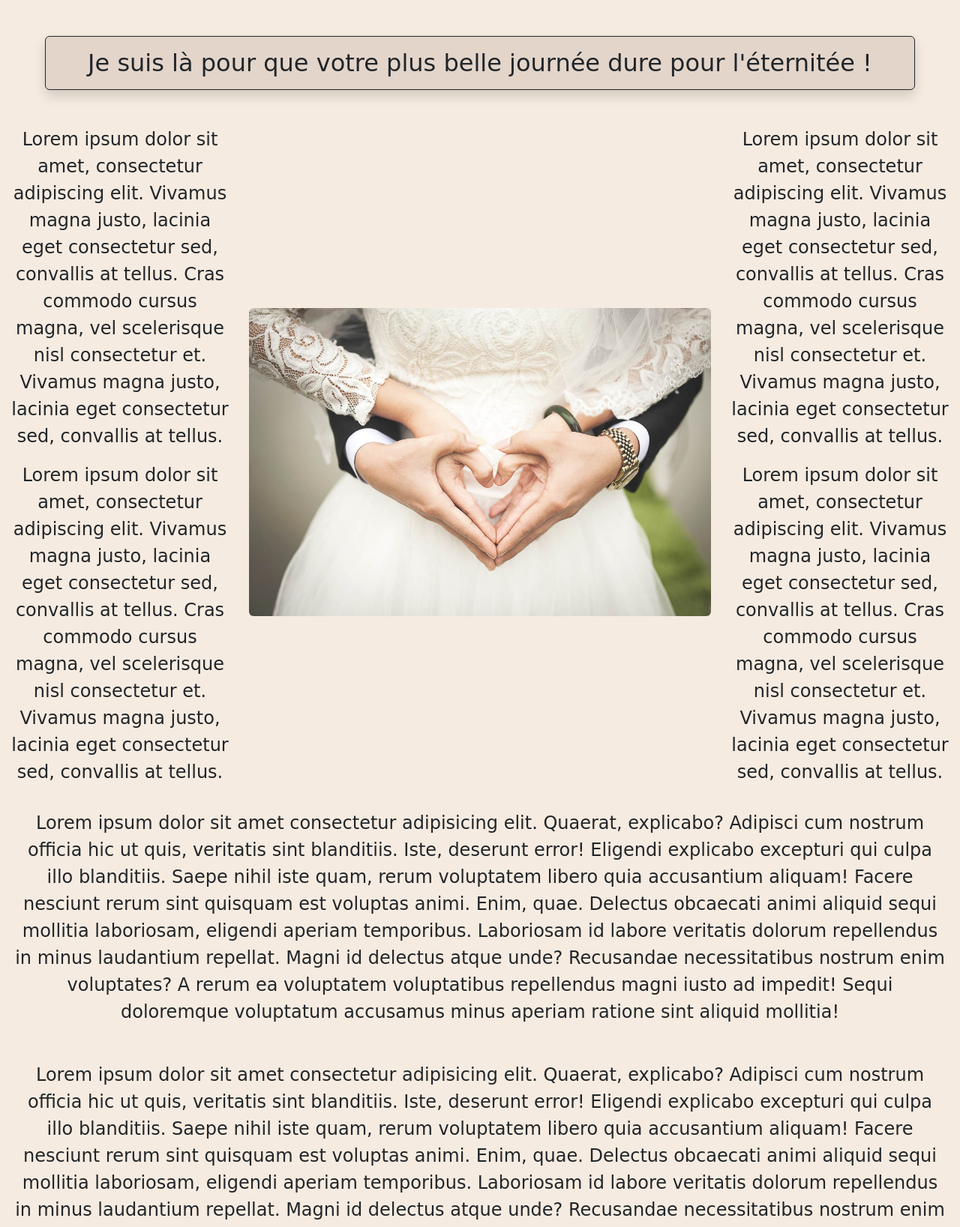
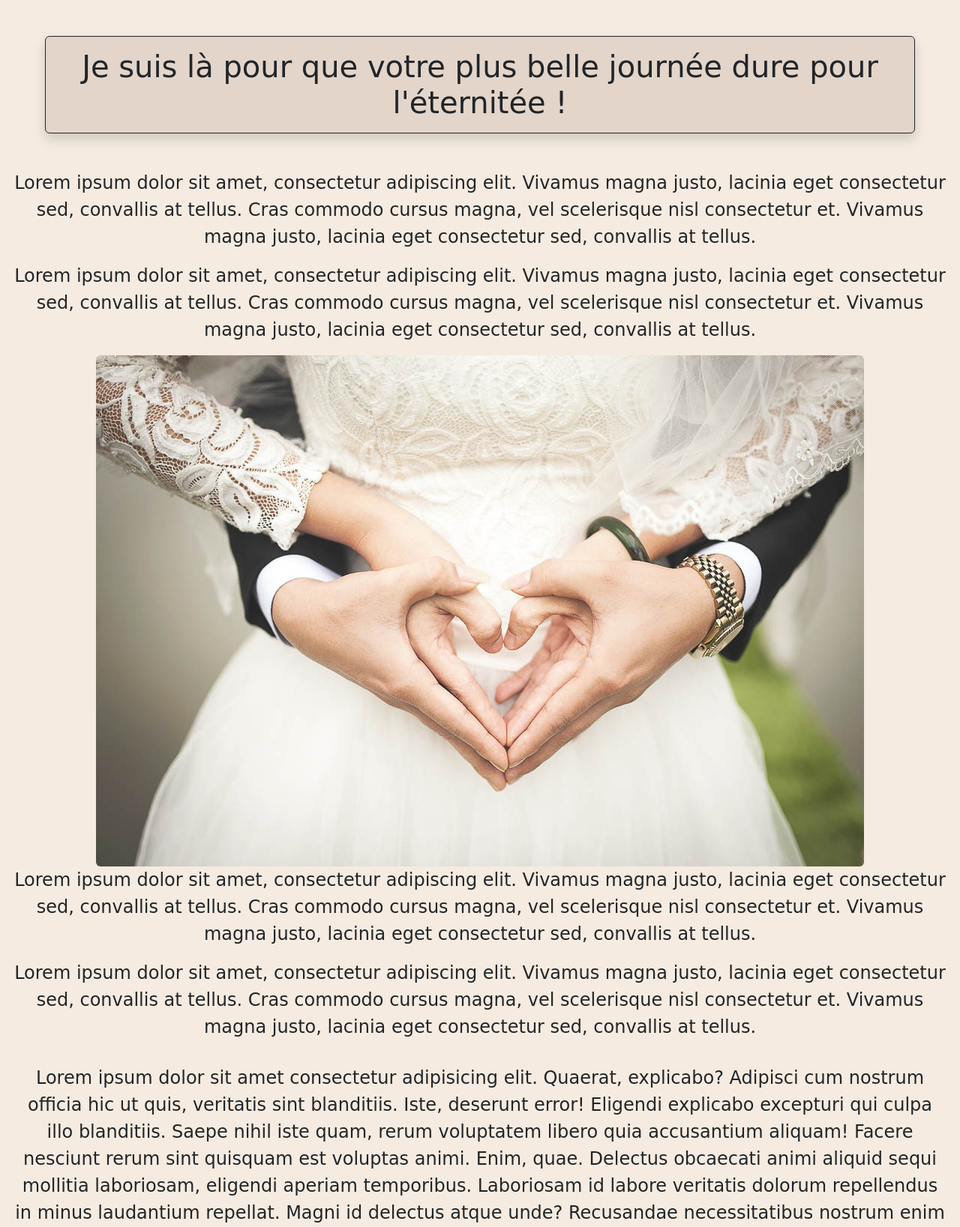
Before and after one commit to LRJerome/photographe_mariage, a Symfony app: template templates/pages/index.html.twig in a window 1280 px wide. Shown: the part 68-1705 px from the top of the page at 75% size. Run offline with Twig, Linux system fonts and the light colour scheme; the template is opened without the code that fills it, so the values that code supplies are empty; some libraries are stand-ins or nearby versions.

Commit message:
premier depot projet perso

```diff
--- a/templates/pages/exemples.html.twig
+++ b/templates/pages/exemples.html.twig
@@ -13,10 +13,10 @@
 	{# Contenu perso à modifier :  #}
 
 
-	<div class="mx-auto w-75">
-		<h2 class="text-center p-3 m-5 fs-1">Quelques exemples de ce que nous pouvons vous offrir...</h2>
+	<div class="mx-auto col-auto">
+		<h2 class="head_text text-center p-3 m-5 border border-dark rounded shadow fs-1">Quelques exemples de ce que nous pouvons vous offrir...</h2>
 
-		<div class="text-center  fs-3">
+		<div class="text-center  fs-3 col-auto">
 			<p>Voici un test de Lorem ipsum dolor sit amet consectetur adipisicing elit. Nulla, debitis? Minima nobis laborum fuga praesentium et odit, cum soluta iste maiores, consectetur eligendi quae eum libero laudantium accusamus sit quisquam?</p>
 		</div>
 	</div>
--- a/templates/pages/index.html.twig
+++ b/templates/pages/index.html.twig
@@ -15,10 +15,10 @@
 	<div class="fs-4">
 
 
-		<h2 class="head_text text-center p-3 m-5 border border-dark rounded shadow">Je suis là pour que votre plus belle journée dure pour l'éternitée !</h2>
+		<h2 class="head_text text-center p-3 m-5 fs-1 border border-dark rounded shadow">Je suis là pour que votre plus belle journée dure pour l'éternitée !</h2>
 		<div class="row">
 
-			<div class="col-md-3 text-center">
+			<div class="col-auto text-center m-auto">
 				<p>
 					Lorem ipsum dolor sit amet, consectetur adipiscing elit. Vivamus magna justo, lacinia eget consectetur sed, convallis at tellus. Cras commodo cursus magna, vel scelerisque nisl consectetur et. Vivamus magna justo, lacinia eget consectetur sed, convallis at tellus.
 				</p>
@@ -28,11 +28,11 @@
 
 			</div>
 
-			<div class="col-md-6 m-auto">
+			<div class="col-auto m-auto text-center">
 				<img src="/Images/1024/presentation.jpg" class="img-fluid rounded float-left mr-3" alt="Photo mains en coeurs">
 			</div>
 
-			<div class="col-md-3  text-center">
+			<div class="col-auto  text-center m-auto">
 				<p>
 					Lorem ipsum dolor sit amet, consectetur adipiscing elit. Vivamus magna justo, lacinia eget consectetur sed, convallis at tellus. Cras commodo cursus magna, vel scelerisque nisl consectetur et. Vivamus magna justo, lacinia eget consectetur sed, convallis at tellus.
 				</p>
--- a/templates/themes/base.html.twig
+++ b/templates/themes/base.html.twig
@@ -99,6 +99,7 @@ Pour avoir les boutons differents suivant les roles_ "super_admin / admin / user
 {% endif %}
 #}
 							<li class="nav-item p-2">
+							{# icon Panier à ne faire apparaitre que lorsque les Users sont connectés. #}
 								<a class="mx-3 " href="#"><i class="fa-solid fa-basket-shopping fa-lg"></i></a>
 							</li>
 							<li class="p-2">
```
